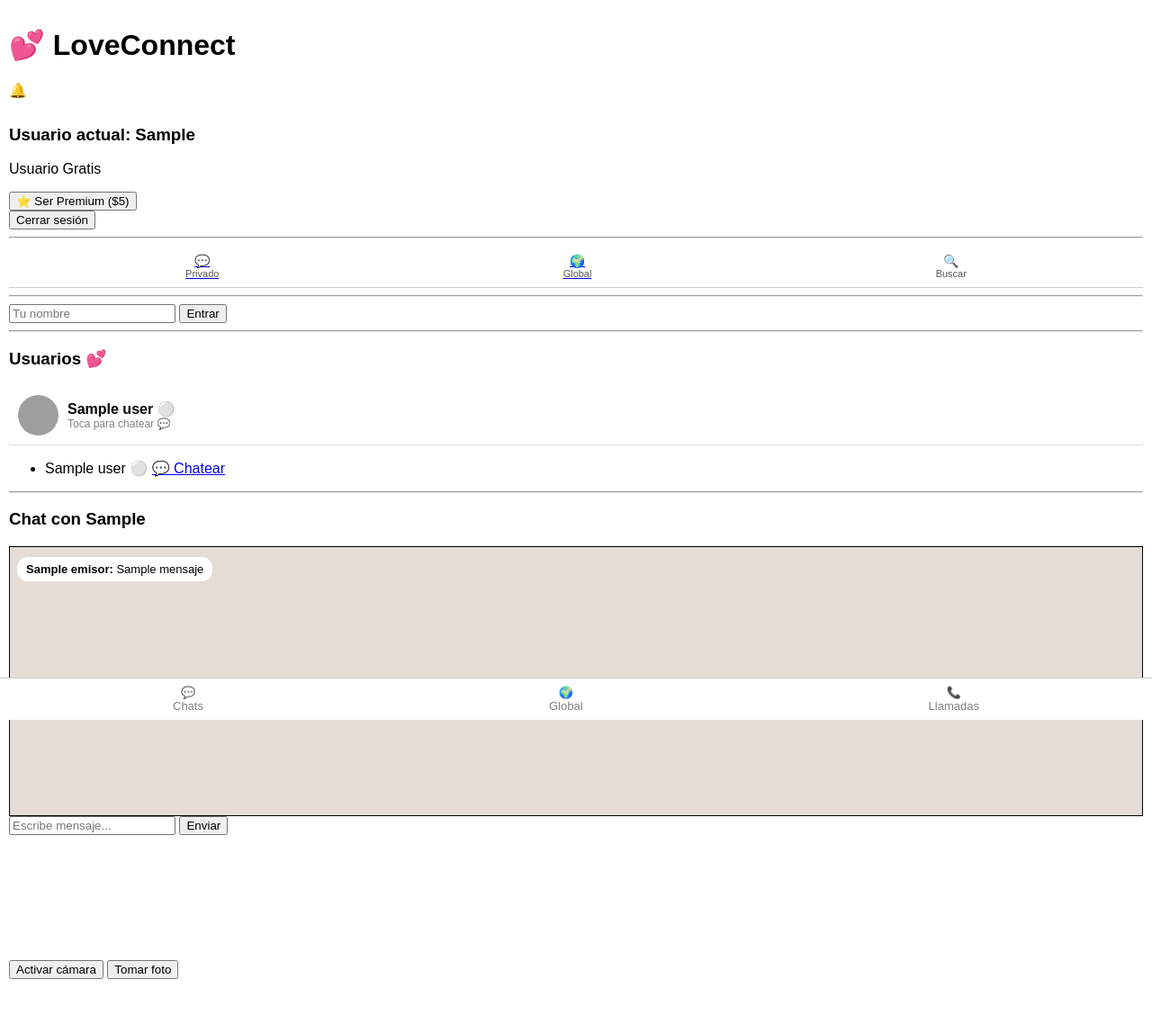
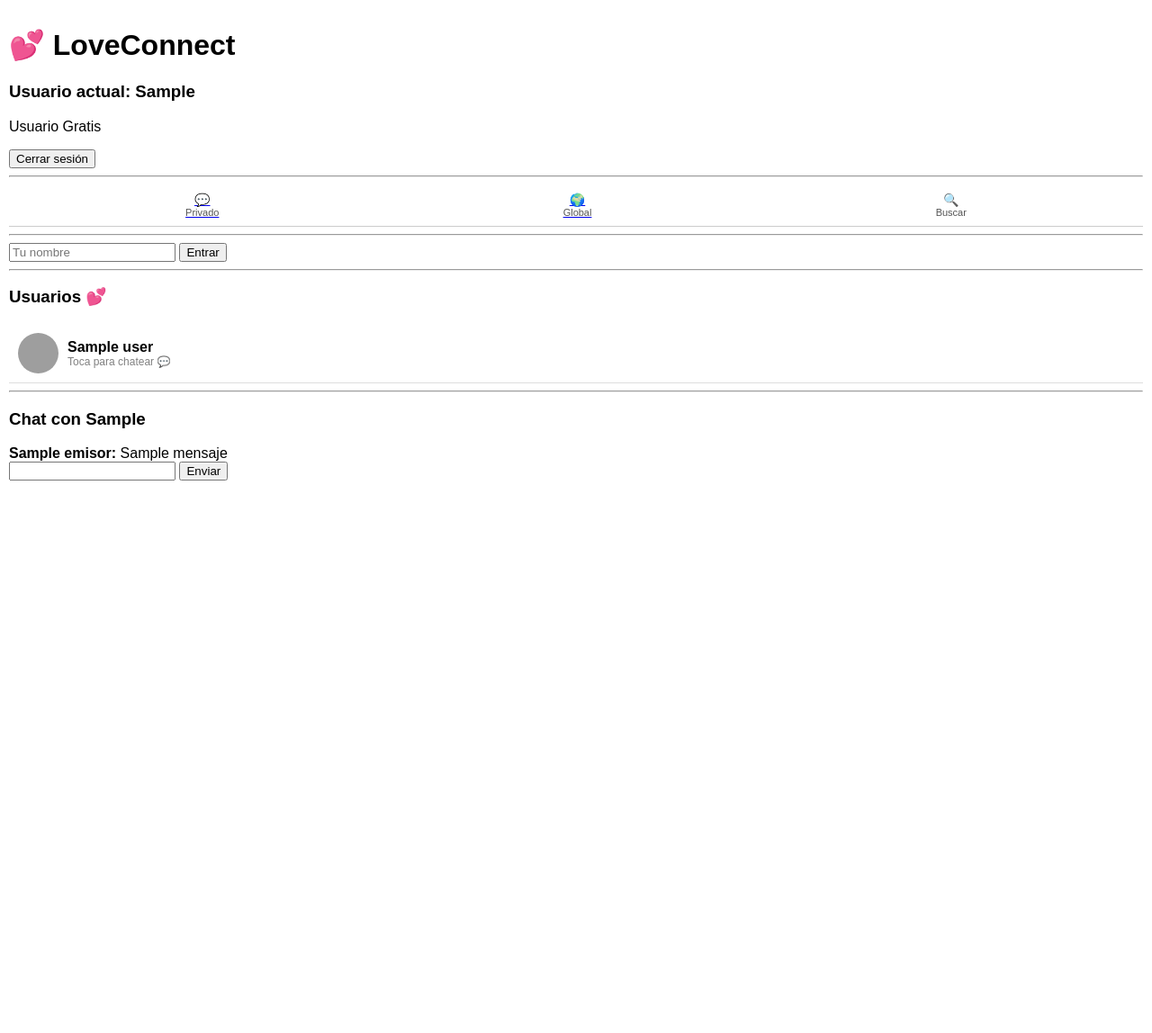
Before and after one commit to Silver6819/loveconnect-backend, a FastAPI app: template templates/index.html in a window 1280 px wide. Shown: the whole page at 90% size. After the commit the page ends 534 px from the top, so only its background shows below. Run offline with FastAPI, Linux system fonts and the light colour scheme; the template is opened without the code that fills it: most values are stand-ins (such as "Sample title", 1, 10 or a date in 2020); grey boxes are pictures that could not be loaded.

Commit message:
index.html

```diff
--- a/templates/index.html
+++ b/templates/index.html
@@ -56,10 +56,6 @@
         border-bottom: 1px solid #ddd;
     }
 
-    .chat-item:hover {
-        background-color: #f5f5f5;
-    }
-
     .chat-avatar {
         width: 45px;
         height: 45px;
@@ -103,62 +99,12 @@
         color: green;
         font-weight: bold;
     }
-
-    .chat-box {
-        border:1px solid black;
-        padding:8px;
-        height:300px;
-        overflow-y:auto;
-        overflow-x:hidden;
-        display:flex;
-        flex-direction:column;
-        background:#e5ddd5;
-        width:100%;
-        box-sizing:border-box;
-    }
-
-    .mensaje {
-        max-width: 80%;
-        padding:6px 10px;
-        margin:3px 0;
-        border-radius:12px;
-        word-wrap: break-word;
-        word-break: break-word;
-        font-size: 13px;
-    }
-
-    .mio {
-        background-color:#dcf8c6;
-        align-self:flex-end;
-        text-align:right;
-    }
-
-    .otro {
-        background-color:#ffffff;
-        align-self:flex-start;
-        text-align:left;
-    }
 </style>
 
 </head>
 <body>
 
 <h1>💕 LoveConnect</h1>
-
-<div id="noti-container" style="position:relative; display:inline-block; margin-bottom:10px;">
-    🔔
-    <span id="noti-badge" style="
-        display:none;
-        position:absolute;
-        top:-8px;
-        right:-10px;
-        background:red;
-        color:white;
-        font-size:12px;
-        padding:2px 6px;
-        border-radius:50%;
-    ">0</span>
-</div>
 
 <h3>Usuario actual: {{ usuario_actual }}</h3>
 
@@ -168,40 +114,28 @@
 <p>Usuario Gratis</p>
 {% endif %}
 
-{% if not es_premium %}
-<form action="https://www.paypal.com/cgi-bin/webscr" method="post" target="_blank">
-    <input type="hidden" name="cmd" value="_xclick">
-    <input type="hidden" name="business" value="mr6874823@gmail.com">
-    <input type="hidden" name="item_name" value="LoveConnect Premium">
-    <input type="hidden" name="amount" value="5.00">
-    <input type="hidden" name="currency_code" value="USD">
-    <input type="hidden" name="custom" value="{{ usuario_actual }}">
-    <input type="hidden" name="notify_url" value="https://loveconnect-dzja.onrender.com/paypal_ipn">
-    <button>⭐ Ser Premium ($5)</button>
-</form>
-{% endif %}
-
 <a href="/logout"><button>Cerrar sesión</button></a>
 
 <hr>
 
+<!-- 🔥 BARRA PRO (SIN JINJA EN CLASS) -->
 <div class="barra-pro">
 
 <a href="/">
-    <button class="btn-barra {{ 'activo' if not chat_con else '' }}">
+    <button class="btn-barra">
         💬
         <span>Privado</span>
     </button>
 </a>
 
 <a href="/global">
-    <button class="btn-barra {{ 'activo' if chat_con == 'GLOBAL' else '' }}">
+    <button class="btn-barra">
         🌍
         <span>Global</span>
     </button>
 </a>
 
-<button class="btn-barra" onclick="alert('Próximamente búsqueda de match 🔍')">
+<button class="btn-barra">
     🔍
     <span>Buscar</span>
 </button>
@@ -229,7 +163,6 @@
         <div class="chat-info">
             <div class="chat-name">
                 {{ user.nombre }}
-                {% if user.online %} 🟢 {% else %} ⚪ {% endif %}
             </div>
             <div class="chat-last">
                 Toca para chatear 💬
@@ -241,157 +174,27 @@
 {% endfor %}
 </div>
 
-<ul>
-{% for user in usuarios %}
-    {% if user.nombre != usuario_actual %}
-    <li>
-        {{ user.nombre }}
-        {% if user.online %} 🟢 {% else %} ⚪ {% endif %}
-        <a href="/chat/{{ user.nombre }}">💬 Chatear</a>
-    </li>
-    {% endif %}
-{% endfor %}
-</ul>
-
 <hr>
 
 {% if chat_con %}
 
-<h3>
-    {% if chat_con == "GLOBAL" %}
-        🌍 Chat Global
-    {% else %}
-        Chat con {{ chat_con }}
-    {% endif %}
-</h3>
+<h3>Chat con {{ chat_con }}</h3>
 
-<div id="chat-box" class="chat-box">
-    {% for m in mensajes %}
-    <div class="mensaje {% if m.emisor == usuario_actual %}mio{% else %}otro{% endif %}">
+<div id="chat-box">
+{% for m in mensajes %}
+    <div>
         <strong>{{ m.emisor }}:</strong> {{ m.mensaje }}
     </div>
-    {% endfor %}
+{% endfor %}
 </div>
 
-<form id="form-chat">
-    <input type="hidden" name="receptor" value="{{ chat_con }}" id="receptor">
-    <input type="text" name="mensaje" placeholder="Escribe mensaje..." required id="mensaje">
+<form method="post" action="/mensaje">
+    <input type="hidden" name="receptor" value="{{ chat_con }}">
+    <input type="text" name="mensaje" required>
     <button type="submit">Enviar</button>
 </form>
 
-<div style="margin-top:10px;">
-    <video id="video" width="250" autoplay style="border-radius:10px;"></video>
-    <br>
-    <button onclick="iniciarCamara()">Activar cámara</button>
-    <button onclick="tomarFoto()">Tomar foto</button>
-    <canvas id="canvas" style="display:none;"></canvas>
-</div>
-
-<script>
-const chatCon = "{{ chat_con }}";
-const usuarioActual = "{{ usuario_actual }}";
-
-async function actualizarChat() {
-    if (!chatCon) return;
-
-    let url = chatCon === "GLOBAL"
-        ? "/mensajes_global"
-        : `/mensajes_privados/${chatCon}`;
-
-    const response = await fetch(url);
-    const data = await response.json();
-
-    const chatBox = document.getElementById("chat-box");
-    chatBox.innerHTML = "";
-
-    data.mensajes.forEach(msg => {
-        const clase = msg.emisor === usuarioActual ? "mio" : "otro";
-        chatBox.innerHTML += `
-            <div class="mensaje ${clase}">
-                <strong>${msg.emisor}:</strong> ${msg.mensaje}
-            </div>
-        `;
-    });
-
-    chatBox.scrollTop = chatBox.scrollHeight;
-    setTimeout(actualizarChat, 2000);
-}
-
-actualizarChat();
-
-document.getElementById("form-chat").addEventListener("submit", async (e) => {
-    e.preventDefault();
-
-    const mensajeInput = document.getElementById("mensaje");
-    const receptor = document.getElementById("receptor").value;
-
-    await fetch("/mensaje", {
-        method: "POST",
-        headers: {
-            "Content-Type": "application/x-www-form-urlencoded"
-        },
-        body: `receptor=${receptor}&mensaje=${mensajeInput.value}`
-    });
-
-    mensajeInput.value = "";
-});
-
-let stream = null;
-
-async function iniciarCamara() {
-    try {
-        stream = await navigator.mediaDevices.getUserMedia({ video: true });
-        document.getElementById("video").srcObject = stream;
-    } catch (error) {
-        alert("Error al acceder a la cámara");
-    }
-}
-
-function tomarFoto() {
-    const video = document.getElementById("video");
-    const canvas = document.getElementById("canvas");
-    const context = canvas.getContext("2d");
-
-    canvas.width = video.videoWidth;
-    canvas.height = video.videoHeight;
-
-    context.drawImage(video, 0, 0, canvas.width, canvas.height);
-
-    const imagen = canvas.toDataURL("image/png");
-
-    enviarFoto(imagen);
-}
-
-async function enviarFoto(imagen) {
-    await fetch("/enviar_foto", {
-        method: "POST",
-        headers: {
-            "Content-Type": "application/json"
-        },
-        body: JSON.stringify({ imagen: imagen })
-    });
-
-    alert("Foto enviada 📷");
-}
-</script>
-
 {% endif %}
-
-<div class="bottom-nav">
-
-    <a href="/" class="nav-item {{ 'activo' if not chat_con else '' }}">
-        💬 <br>Chats
-    </a>
-
-    <a href="/global" class="nav-item {{ 'activo' if chat_con == 'GLOBAL' else '' }}">
-        🌍 <br>Global
-    </a>
-
-    <a href="#" class="nav-item">
-        📞 <br>Llamadas
-    </a>
-
-</div>
 
 </body>
 </html>
```
